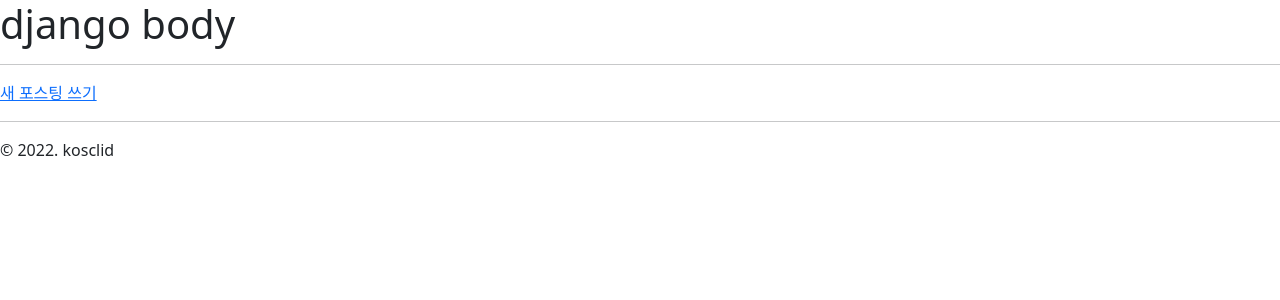
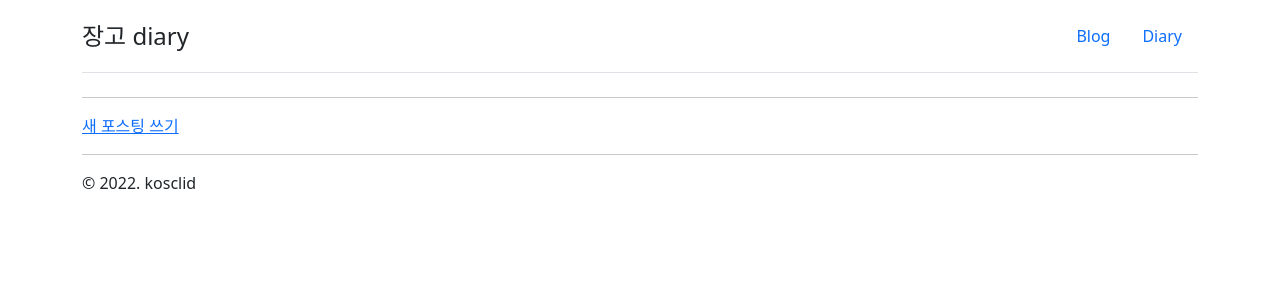
Before and after one commit to kosclid/esg-a-django, a Django app: page /diary/ in a window 1280 px wide. Shown: the top 300 px of the page. Run offline with Django 4.2, Linux system fonts and the light colour scheme; data that the repository does not hold is empty; some libraries are stand-ins or nearby versions.

Commit message:
부모 템플릿의 브트스트랩 스타일 개선

```diff
--- a/diary/templates/diary/base.html
+++ b/diary/templates/diary/base.html
@@ -6,13 +6,27 @@
     <meta charset="UTF-8">
     <meta http-equiv="X-UA-Compatible" content="IE=edge">
     <meta name="viewport" content="width=device-width, initial-scale=1.0">
-    <title>{{dia.title}}</title>
+    <title>{{ dia.title }}</title>
     {% bootstrap_css %}
+    {#  부트스트랩 사용하기위한거 css, 자바스크립트(얘는 아래에 있음)  #}
 
 </head>
-<body>
-    <h1>django body</h1>
 
+<div class="container">
+    <header class="d-flex flex-wrap justify-content-center py-3 mb-4 border-bottom">
+        <a href="/" class="d-flex align-items-center mb-3 mb-md-0 me-md-auto text-dark text-decoration-none">
+            <span class="fs-4">장고 diary</span>
+        </a>
+
+        <ul class="nav nav-pills">
+            <li class="nav-item"><a href="/blog" class="nav-link">Blog</a></li>
+            <li class="nav-item"><a href="/diary" class="nav-link">Diary</a></li>
+        </ul>
+    </header>
+</div>
+
+<div class="container">
+{% bootstrap_messages %}
 
 {% if messages %}
     {% for msg in messages %}
@@ -25,9 +39,10 @@
 {% endif %}
 
 {% block content %}{% endblock %}
-
+{# 응 base.html을 다른데서 사용하는 그거 맞아 #}
 <hr/>
 &copy; 2022. kosclid
+</div>
 
 {% bootstrap_javascript %}
 
--- a/diary/views.py
+++ b/diary/views.py
@@ -49,7 +49,7 @@ def dia_edit(request, pk):
     else:
         form = DiaForm(request.POST, instance=memory)  # 입력된 값은 request.POST에 저장 되어있다.
         if form.is_valid():
-            memory = form.save()  # ModelForm에서 지원
+            memory: Memory = form.save()  # ModelForm에서 지원, : Memory는 타입 지정 보조
             messages.success(request, 'memory를 수정했습니다.')
 
             return redirect(memory)
```
Lines whose indentation alone changed are shown as unchanged.
